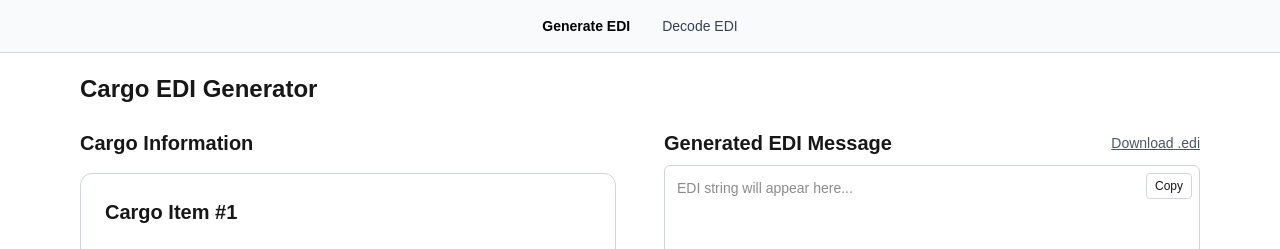
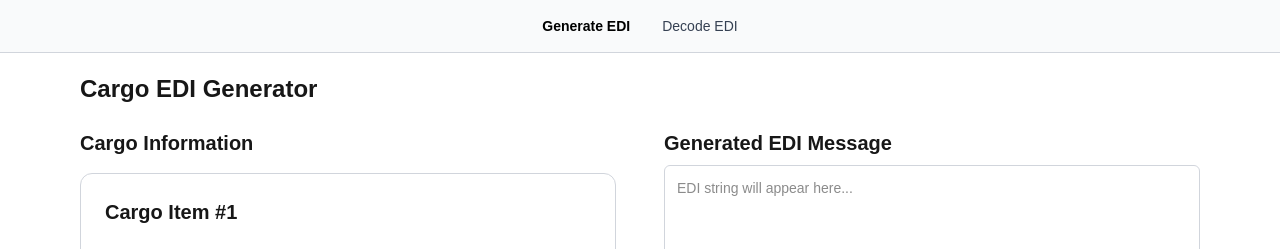
Before and after one commit to EvelynDevelops/cargo-edi-frontend, a Next.js app: page / in a window 1280 px wide. Shown: the top 249 px of the page. Built offline with nearby package versions, Linux system fonts and the light colour scheme.

Commit message:
show dowload button when generating edi message

```diff
--- a/components/EdiOutputPanel.tsx
+++ b/components/EdiOutputPanel.tsx
@@ -1,6 +1,7 @@
 "use client";
 
 import React from "react";
+import CopyButton from "./CopyButton";
 
 type Props = {
   ediOutput: string;
@@ -13,6 +14,7 @@ const EdiOutputPanel: React.FC<Props> = ({ ediOutput, onDownload, onCopy }) => {
     <div className="space-y-2 w-full">
       <div className="flex items-center justify-between">
         <h2 className="text-xl font-semibold">Generated EDI Message</h2>
+        {ediOutput && (
           <div className="flex gap-2">
             <button
               onClick={onDownload}
@@ -21,6 +23,7 @@ const EdiOutputPanel: React.FC<Props> = ({ ediOutput, onDownload, onCopy }) => {
               Download .edi
             </button>
           </div>
+        )}
       </div>
 
       <div className="relative">
@@ -30,12 +33,11 @@ const EdiOutputPanel: React.FC<Props> = ({ ediOutput, onDownload, onCopy }) => {
           readOnly
           placeholder="EDI string will appear here..."
         />
-        <button
-          onClick={onCopy}
-          className="absolute top-2 right-2 text-xs px-2 py-1 border border-gray-300 rounded bg-white hover:bg-gray-100 transition"
-        >
-          Copy
-        </button>
+        {ediOutput && (
+          <div className="absolute top-2 right-2">
+            <CopyButton onCopy={onCopy} />
+          </div>
+        )}
       </div>
     </div>
   );
```
Lines whose indentation alone changed are shown as unchanged.
